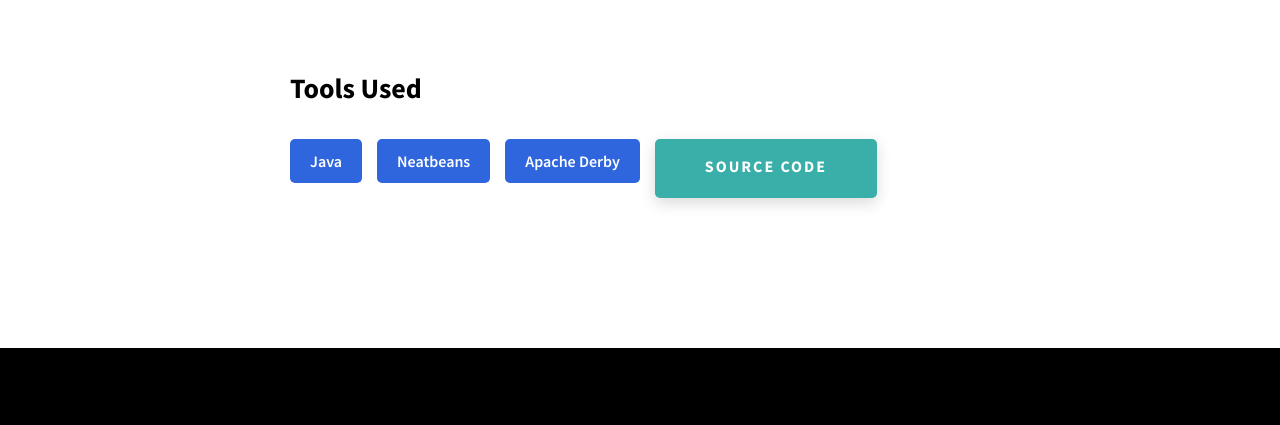
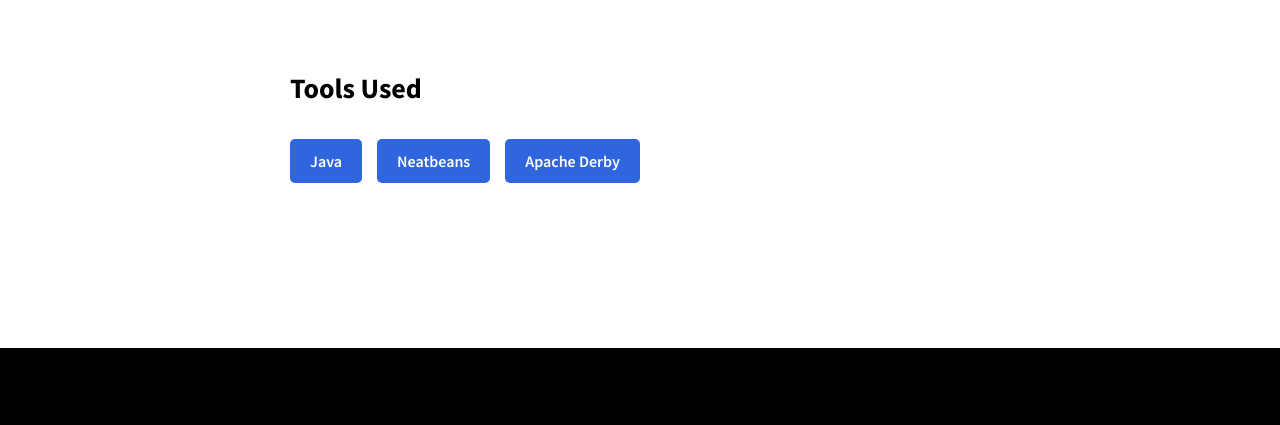
Before and after one commit to WeinartAlcantara/WeinartAlcantara.github.io, a website: page project-4.html in a window 1280 px wide. Shown: the part 1065-1490 px from the top of the page. Drawn offline with Linux system fonts and the light colour scheme.

Commit message:
Update project-4.html

```diff
--- a/project-4.html
+++ b/project-4.html
@@ -82,12 +82,6 @@
                 <div class="skills__skill">Java</div>
                 <div class="skills__skill">Neatbeans</div>
                 <div class="skills__skill">Apache Derby</div>
-                         <a
-                href="https://github.com/WeinartAlcantara/JavaStudentDataManagement"
-                class="btn btn--med btn--theme dynamicBgClr"
-                target="_blank"
-                >Source Code</a
-              >
               </div>
             </div>
           </div>
```
